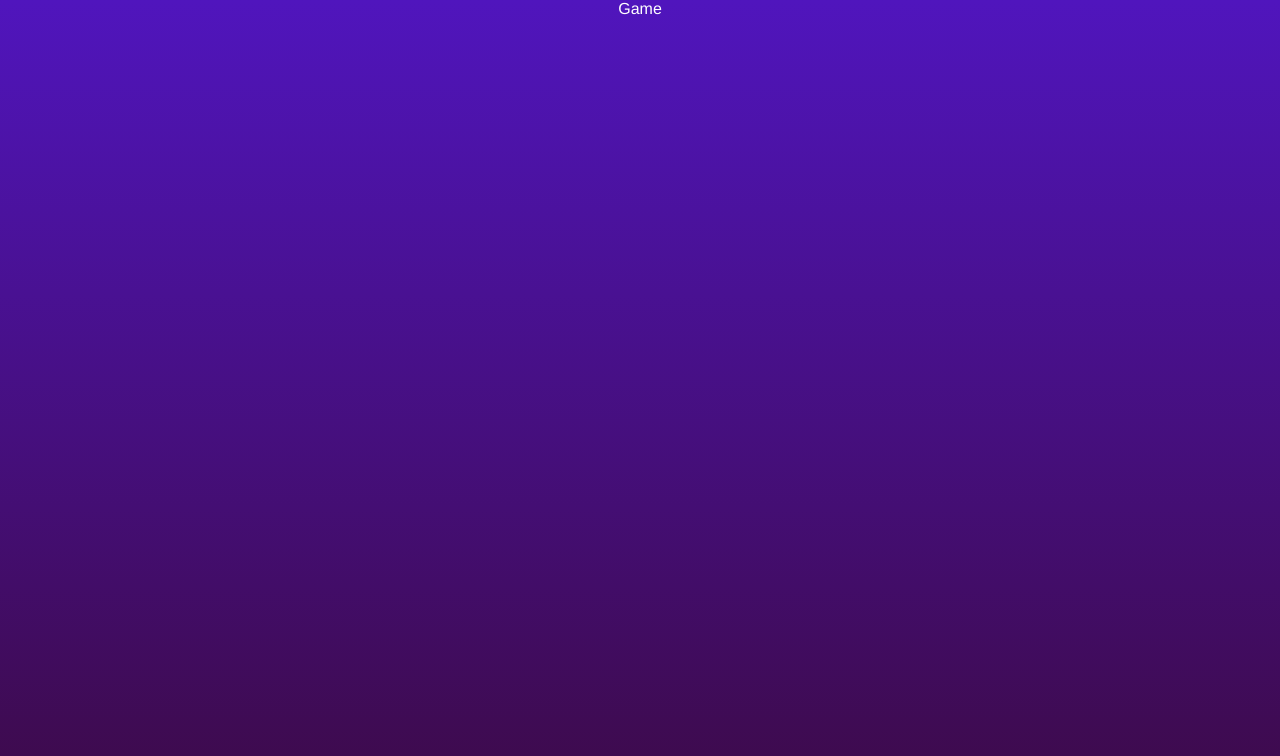
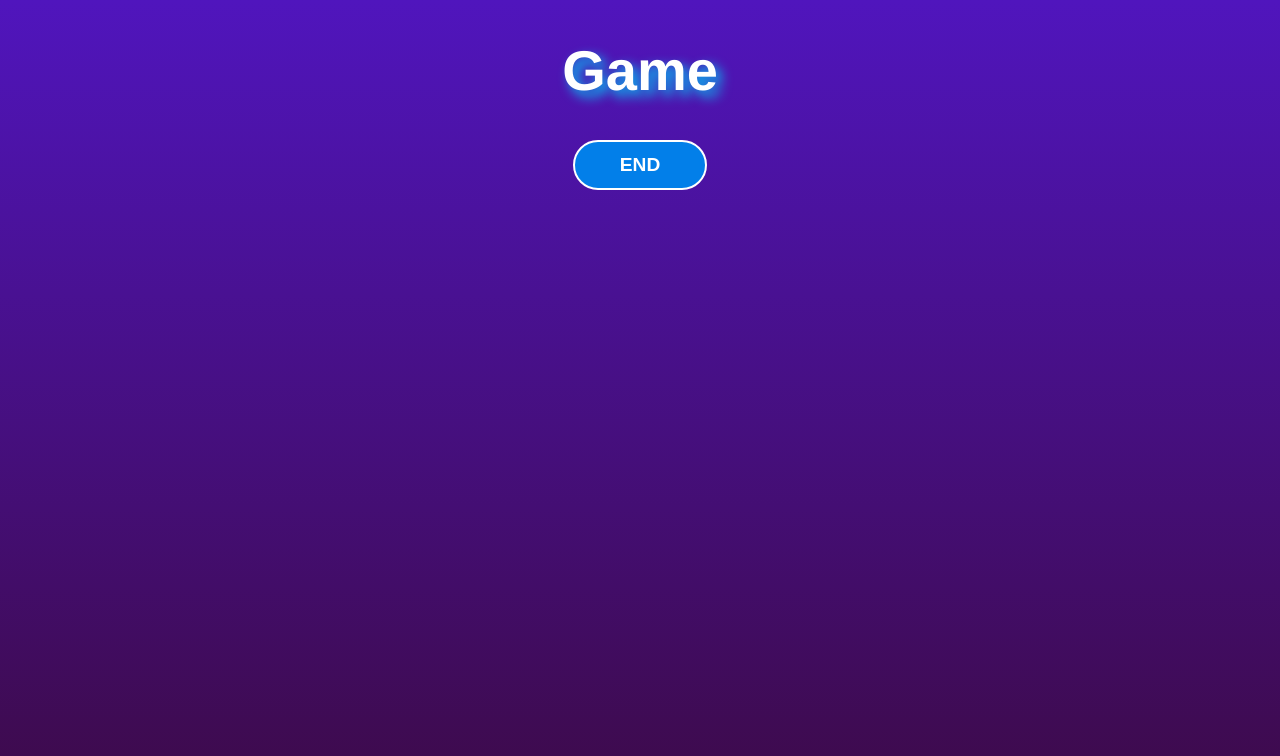
Before and after one commit to jpcp0614/Project-Secret-Word, a React (Vite) app: page / in a window 1280 px wide. Both pictures are taken after a click on the button "PLAY". Shown: the top 756 px of the page. Built offline with nearby package versions, Linux system fonts and the light colour scheme.

Commit message:
:sparkles: feat - Add function verifyLetter

```diff
--- a/src/App.jsx
+++ b/src/App.jsx
@@ -27,10 +27,17 @@ function App() {
 		setGameStage(STAGES[1].name);
 	};
 
+	// inicialmente, a função vai
+	// manter o fluxo do jogo para
+	// o gameOver
+	const verifyLetter = () => {
+		setGameStage(STAGES[2].name);
+	}
+
 	return (
 		<div className="App">
 			{gameStage === 'start' && <StartScreen startGame={startGame} />}
-			{gameStage === 'game' && <Game />}
+			{gameStage === 'game' && <Game verifyLetter={verifyLetter}/>}
 			{gameStage === 'end' && <GameOver />}
 		</div>
 	);
--- a/src/components/Game.jsx
+++ b/src/components/Game.jsx
@@ -1,9 +1,17 @@
-import './Game.css'
+import PropTypes from 'prop-types';
+import './Game.css';
 
-const Game = () => {
-  return (
-    <div>Game</div>
-  )
-}
+const Game = ({ verifyLetter }) => {
+	return (
+		<div>
+			<h1>Game</h1>
+			<button onClick={verifyLetter}>End</button>
+		</div>
+	);
+};
 
-export default Game
+Game.propTypes = {
+	verifyLetter: PropTypes.func,
+};
+
+export default Game;
```
